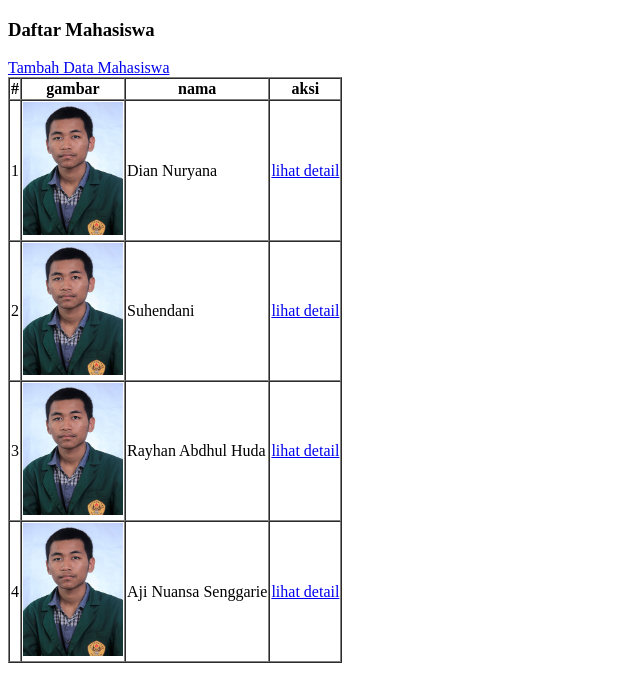
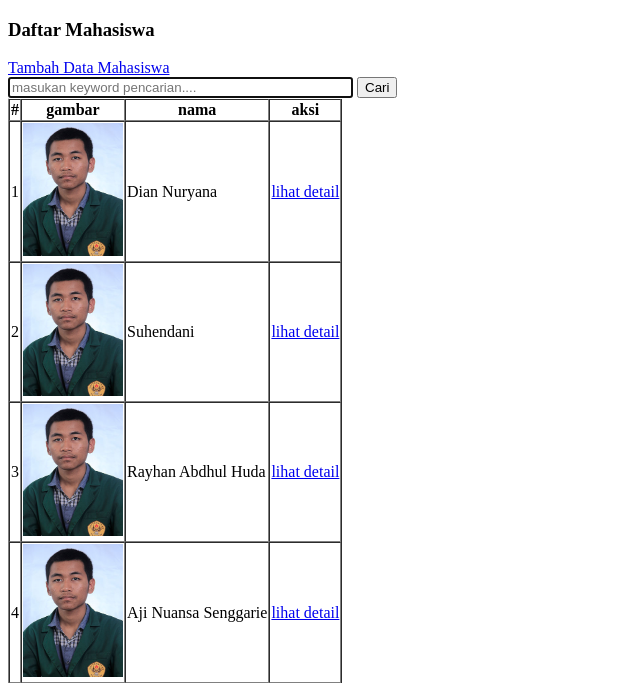
Before and after one commit to Diannuryana15/pw2020_193040045, a PHP site: page / in a window 1280 px wide. Shown: the top 683 px of the page, without its empty margins (0-640 px from the left). Run offline with PHP 8.4, Linux system fonts and the light colour scheme; data comes from the database, SQL or seed files in the repository.

Commit message:
menambahkan fungsi pencarian

```diff
--- a/kuliah/pertemuan11/functions.php
+++ b/kuliah/pertemuan11/functions.php
@@ -73,3 +73,20 @@ function ubah($data)
     mysqli_query($conn, $query);
     return mysqli_affected_rows($conn);
 }
+
+function cari($keyword)
+{
+    $conn = koneksi();
+
+    $query = "SELECT * FROM mahasiswa
+    WHERE
+     nama LIKE '%$keyword%' OR
+     nrp LIKE '%$keyword%'";
+
+    $result = mysqli_query($conn, $query);
+    $rows = [];
+    while ($row = mysqli_fetch_assoc($result)) {
+        $rows[] = $row;
+    }
+    return $rows;
+}
--- a/kuliah/pertemuan11/index.php
+++ b/kuliah/pertemuan11/index.php
@@ -1,6 +1,11 @@
 <?php
 require 'functions.php';
 $mahasiswa = query("SELECT * FROM mahasiswa");
+
+// ketika tombol cari diklik
+if (isset($_POST['cari'])) {
+    $mahasiswa = cari($_POST['keyword']);
+}
 
 ?>
 <!DOCTYPE html>
@@ -16,6 +21,10 @@ $mahasiswa = query("SELECT * FROM mahasiswa");
     <h3>Daftar Mahasiswa</h3>
 
     <a href="tambah.php">Tambah Data Mahasiswa</a>
+    <form action="" method="POST">
+        <input type="text" name="keyword" size="40" placeholder="masukan keyword pencarian...." autocomplete="off" autofocus>
+        <button type="submit" name="cari">Cari</button>
+    </form>
     <table border="1" cellpading="10" cellspacing="0">
         <tr>
             <th>#</th>
@@ -23,6 +32,15 @@ $mahasiswa = query("SELECT * FROM mahasiswa");
             <th>nama</th>
             <th>aksi</th>
         </tr>
+
+        <?php if (empty($mahasiswa)) : ?>
+            <tr>
+                <td colspan="4">
+                    <p style="color:darkorange; font-style:italic;">data mahasiswa tidak ditemukan!!</p>
+                </td>
+            </tr>
+        <?php endif ?>
+
         <?php $i = 1;
         foreach ($mahasiswa as $m) : ?>
             <tr>
```
